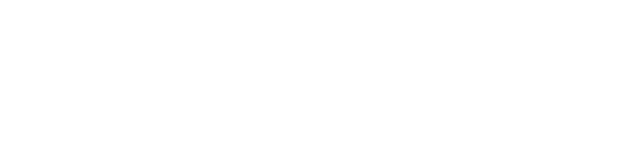
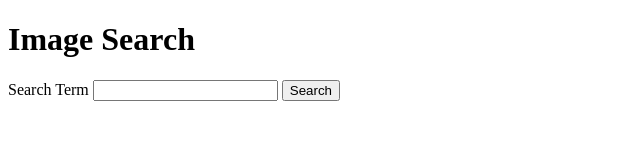
Before and after one commit to BenChallenor/Image-Search-App, a plain HTML site: page index.html in a window 1280 px wide. Shown: the whole page, without its empty margins (0-640 px from the left). Drawn offline with Linux system fonts and the light colour scheme.

Commit message:
Add basic search form

```diff
--- a/index.html
+++ b/index.html
@@ -6,8 +6,13 @@
   <title>Image Search App</title>
   <link rel="stylesheet" type="text/css" href="style.css">
 </head>
-
 <body>
+  <h1>Image Search</h1>
+  <form>
+    <label for="searchTerm">Search Term</label>
+    <input type="text" id="searchTerm" name="searchTerm">
+    <button>Search</button>
+  </form>
 
   <script src="main.js"></script>
 </body>
```
